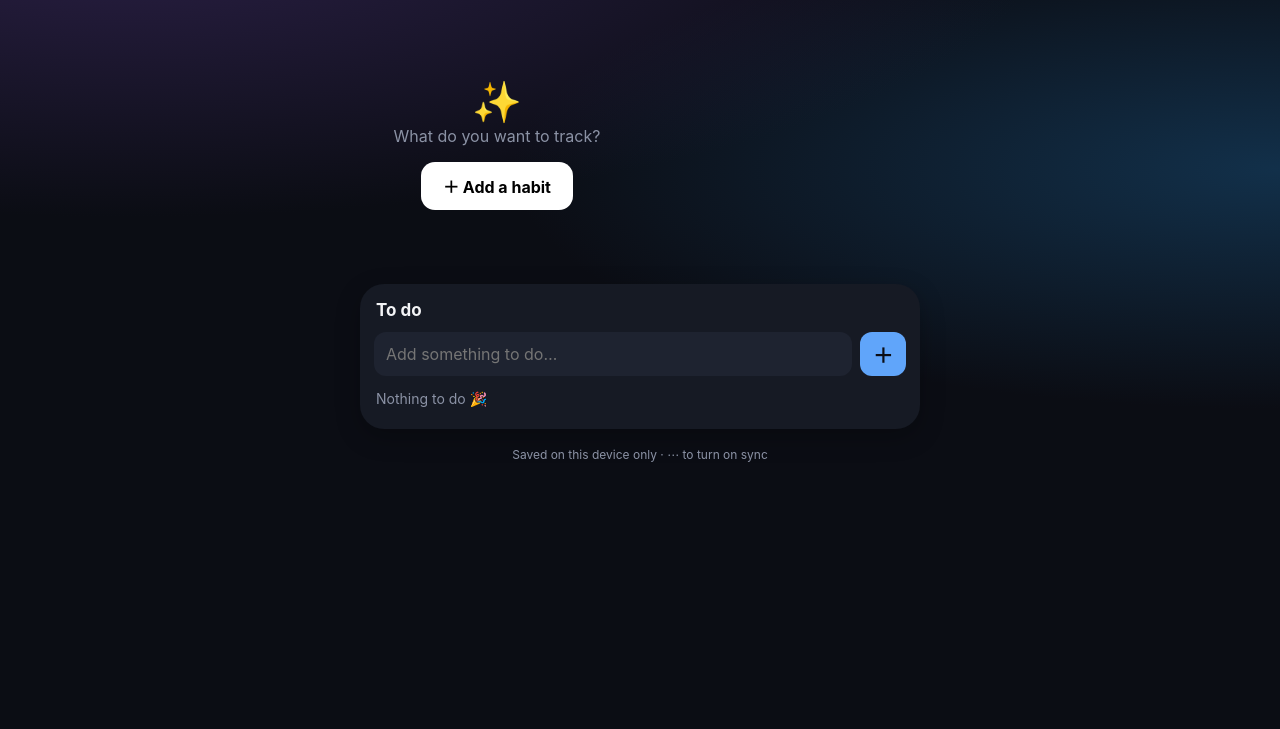
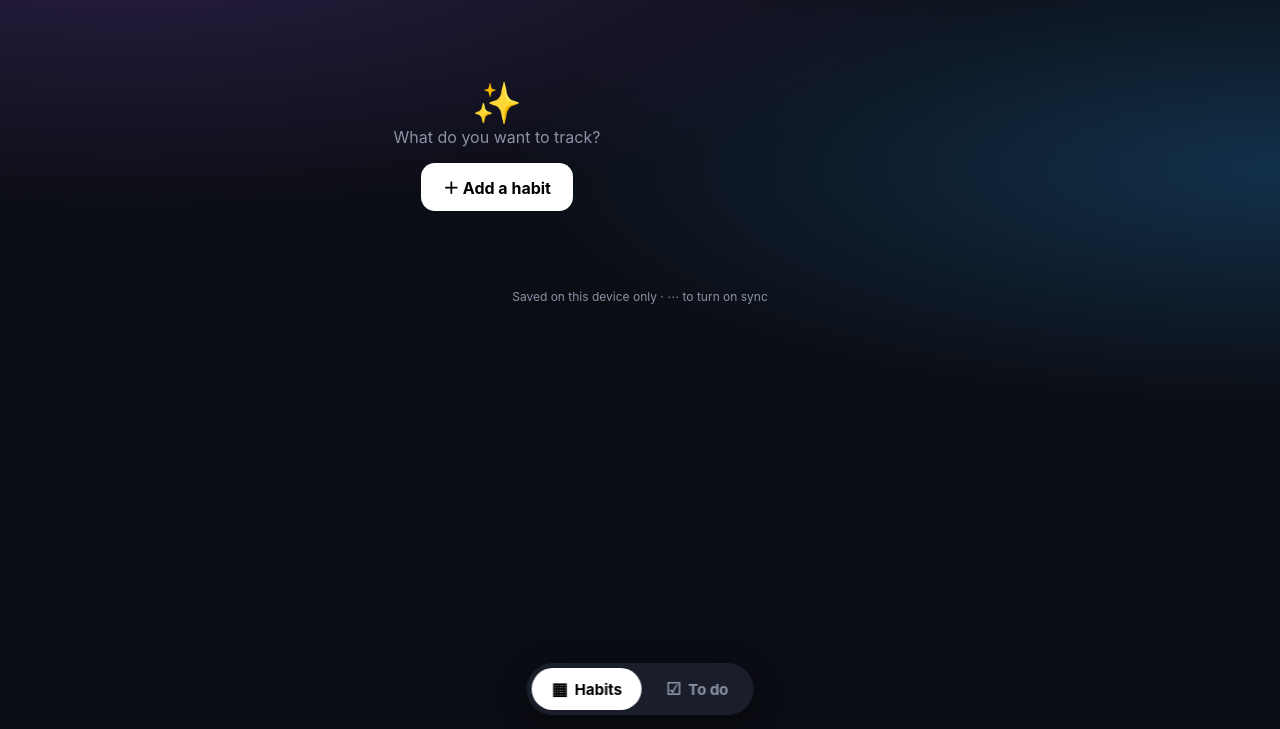
Before and after one commit to imandrec/Tracking, a plain HTML site: page index.html in a window 1280 px wide. Shown: the part 71-800 px from the top of the page. Drawn offline with Linux system fonts and the light colour scheme.

Commit message:
Tabs for Habits and To do; hide token box when sync is on

```diff
--- a/index.html
+++ b/index.html
@@ -15,11 +15,12 @@
   body { font-family:-apple-system,BlinkMacSystemFont,"SF Pro Rounded","SF Pro Text",system-ui,sans-serif; color:var(--ink); min-height:100vh;
     background:radial-gradient(120% 60% at 10% 0%, #2a1f45 0%, transparent 60%), radial-gradient(100% 50% at 100% 30%, #12304a 0%, transparent 60%), var(--bg);
     background-attachment:fixed; -webkit-font-smoothing:antialiased;
-    padding:calc(14px + env(safe-area-inset-top)) 16px calc(40px + env(safe-area-inset-bottom)); }
+    padding:calc(14px + env(safe-area-inset-top)) 16px calc(100px + env(safe-area-inset-bottom)); }
   .wrap { max-width:560px; margin:0 auto; }
   button { font:inherit; color:inherit; border:0; background:none; cursor:pointer; }
 
-  header { display:flex; justify-content:flex-end; gap:10px; margin:2px 2px 16px; }
+  header { display:flex; align-items:center; gap:10px; margin:2px 2px 16px; }
+  header h1 { flex:1; font-size:30px; font-weight:800; letter-spacing:-.03em; }
   header small { color:var(--dim); font-size:13px; font-weight:600; text-transform:uppercase; letter-spacing:.05em; }
   header h1 { font-size:32px; font-weight:800; letter-spacing:-.03em; }
   .menu { width:38px; height:38px; border-radius:50%; background:var(--card); color:var(--dim); font-size:20px; }
@@ -75,8 +76,13 @@
   .empty { text-align:center; padding:60px 20px; color:var(--dim); }
   .empty button { margin-top:16px; padding:12px 22px; border-radius:14px; background:#fff; color:#000; font-weight:700; }
   .head { cursor:pointer; }
-  .todo { margin-top:14px; --c:#60a5fa; }
-  .todo h2 { font-size:17px; font-weight:700; margin:2px 2px 12px; }
+  .todo { --c:#60a5fa; }
+  [hidden] { display:none !important; }
+  .tabs { position:fixed; left:50%; transform:translateX(-50%); bottom:calc(14px + env(safe-area-inset-bottom)); display:flex; gap:4px; padding:5px;
+    background:rgba(30,35,48,.85); -webkit-backdrop-filter:blur(20px); backdrop-filter:blur(20px); border-radius:26px; box-shadow:0 8px 30px rgba(0,0,0,.4); z-index:5; }
+  .tabs button { white-space:nowrap; display:flex; align-items:center; gap:7px; padding:11px 20px; border-radius:21px; font-weight:700; font-size:15px; color:var(--dim); }
+  .tabs button span { font-size:17px; }
+  .tabs button.on { background:#fff; color:#000; }
   .todo form { display:flex; gap:8px; margin-bottom:6px; }
   .todo form input { flex:1; min-width:0; padding:12px; border-radius:12px; border:0; background:var(--card2); color:var(--ink); font:inherit; font-size:16px; }
   .todo form button { width:46px; border-radius:12px; background:var(--c); color:#0b0d14; font-size:20px; font-weight:700; }
@@ -97,25 +103,37 @@
 <body>
 <div class="wrap">
   <header>
+    <h1 id="title">Habits</h1>
     <button class="menu" id="addBtn" aria-label="Add habit">＋</button>
     <button class="menu" id="menuBtn" aria-label="Settings">⋯</button>
   </header>
-  <section class="summary" id="summary"></section>
-  <section class="grid2" id="cards"></section>
-  <section class="todo card" id="todo">
-    <h2>To do</h2>
+  <div id="tabHabits">
+    <section class="summary" id="summary"></section>
+    <section class="grid2" id="cards"></section>
+  </div>
+  <section class="todo card" id="todo" hidden>
     <form id="todoForm"><input type="text" id="todoIn" placeholder="Add something to do…" maxlength="120" enterkeyhint="done"><button aria-label="Add">＋</button></form>
     <ul id="todoList"></ul>
     <button class="clear" id="todoClear">Clear completed</button>
   </section>
   <div class="sync" id="sync"></div>
 </div>
+<nav class="tabs">
+  <button class="on" data-tab="habits"><span>▦</span>Habits</button>
+  <button data-tab="todo"><span>☑︎</span>To do</button>
+</nav>
 
 <div class="sheet" id="sheet"><div>
   <h3>Settings</h3>
-  <p>Cloud sync: paste a GitHub token with Gist access. Your data is saved to a secret gist on your account.</p>
-  <input type="password" id="token" placeholder="GitHub token (ghp_… or github_pat_…)" autocomplete="off">
-  <button class="row primary" id="saveToken">☁️ Save token &amp; sync</button>
+  <div id="syncOff">
+    <p>Cloud sync: paste a GitHub token with Gist access. Your data is saved to a secret gist on your account.</p>
+    <input type="password" id="token" placeholder="GitHub token (ghp_… or github_pat_…)" autocomplete="off">
+    <button class="row primary" id="saveToken">☁️ Save token &amp; sync</button>
+  </div>
+  <div id="syncOn">
+    <p>☁️ Cloud sync is on. Your data is saved to your GitHub.</p>
+    <button class="row danger" id="disconnect">Turn off sync on this device</button>
+  </div>
   <button class="row" id="exportBtn">⬇️ Export backup</button>
   <button class="row" id="importBtn">⬆️ Import backup</button>
   <button class="row" id="closeBtn">Close</button>
@@ -334,7 +352,22 @@
     closeHabit(); save(); render();
   };
 
-  $("#menuBtn").onclick = function () { $("#token").value = token(); $("#sheet").classList.add("on"); };
+  $("#menuBtn").onclick = function () {
+    $("#token").value = ""; $("#syncOff").hidden = !!token(); $("#syncOn").hidden = !token();
+    $("#sheet").classList.add("on");
+  };
+  $("#disconnect").onclick = function () {
+    localStorage.removeItem(TK); localStorage.removeItem(GK);
+    $("#sheet").classList.remove("on"); pull(); toast("Sync off on this device");
+  };
+  function tab(t) {
+    try { localStorage.setItem("tracking.tab", t); } catch (e) {}
+    document.querySelectorAll(".tabs button").forEach(function (b) { b.classList.toggle("on", b.dataset.tab === t); });
+    $("#tabHabits").hidden = t !== "habits"; $("#todo").hidden = t !== "todo"; $("#addBtn").hidden = t !== "habits";
+    $("#title").textContent = t === "todo" ? "To do" : "Habits";
+  }
+  document.querySelector(".tabs").onclick = function (e) { var b = e.target.closest("[data-tab]"); if (b) tab(b.dataset.tab); };
+  tab(localStorage.getItem("tracking.tab") || "habits");
   $("#saveToken").onclick = function () {
     var t = $("#token").value.trim();
     if (t) localStorage.setItem(TK, t); else localStorage.removeItem(TK);
```
